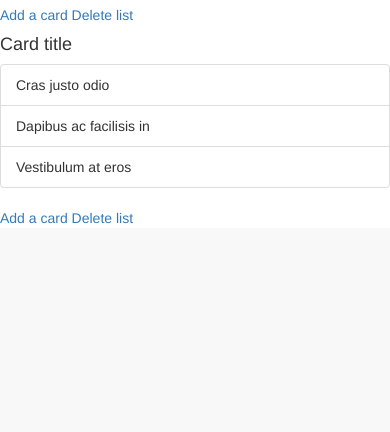
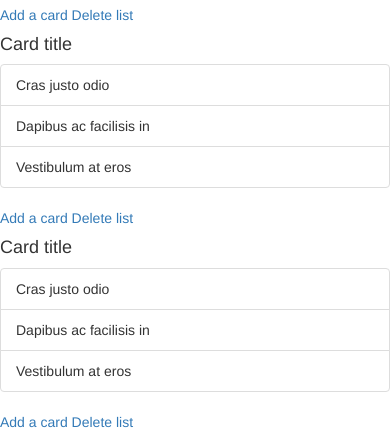
Before and after one commit to nathanrogers18/kanban-django, a Django app: page /trello/ in a window 390 px wide. Shown: the part 632-1064 px from the top of the page. Before the commit the page ends 856 px from the top, so only its background shows below. Run offline with Django 3.2, Linux system fonts and the light colour scheme; some libraries are stand-ins or nearby versions.

Commit message:
Just added another card

```diff
--- a/kanban/trello/templates/trello/index.html
+++ b/kanban/trello/templates/trello/index.html
@@ -38,6 +38,18 @@
                   <a href="#" class="card-link">Delete list</a>
             </div>
         </div>
+        <div class="col-xs-12 col-sm-6 col-md-4 col-lg-3">
+            <div class="card card-block">
+                  <h4 class="card-title">Card title</h4>
+                  <ul class="list-group list-group-flush">
+                    <li class="list-group-item">Cras justo odio</li>
+                    <li class="list-group-item">Dapibus ac facilisis in</li>
+                    <li class="list-group-item">Vestibulum at eros</li>
+                  </ul>
+                  <a href="#" class="card-link">Add a card</a>
+                  <a href="#" class="card-link">Delete list</a>
+            </div>
+        </div>
     </div>
 
 </div>
```
